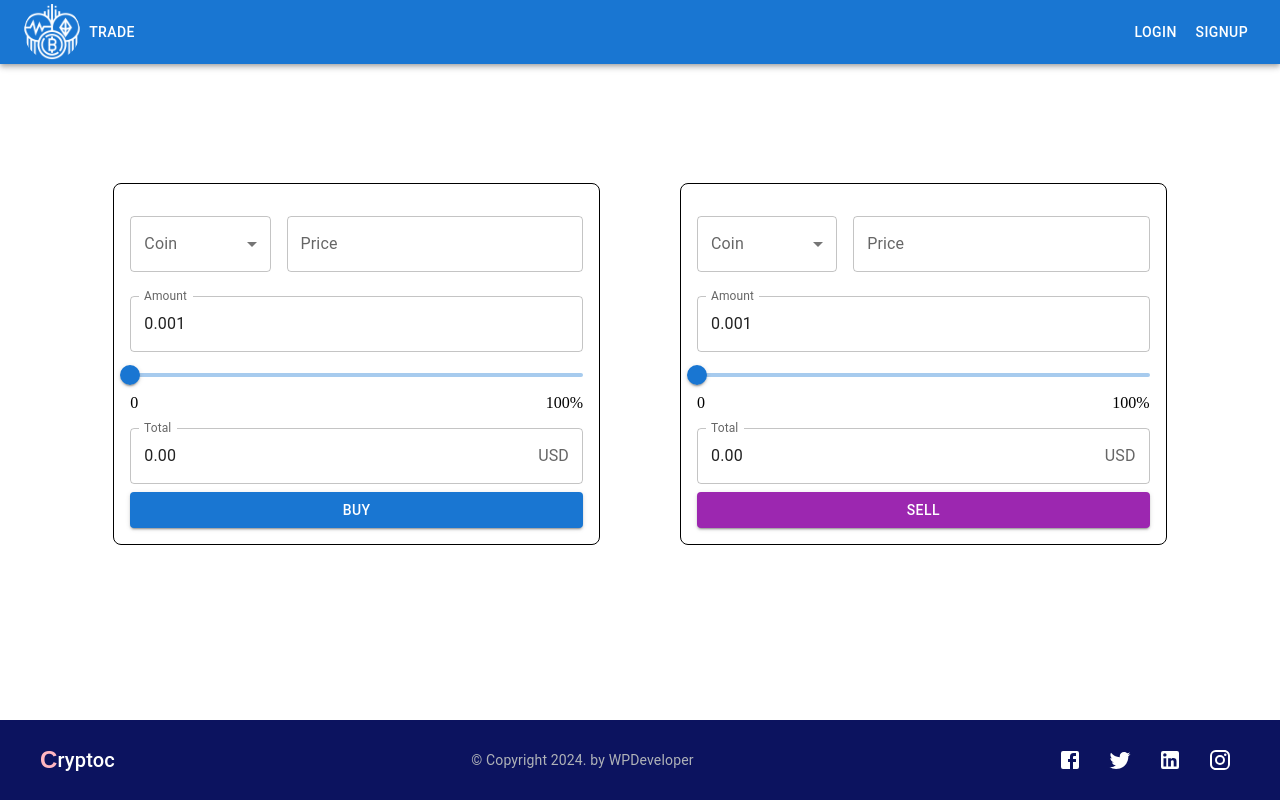
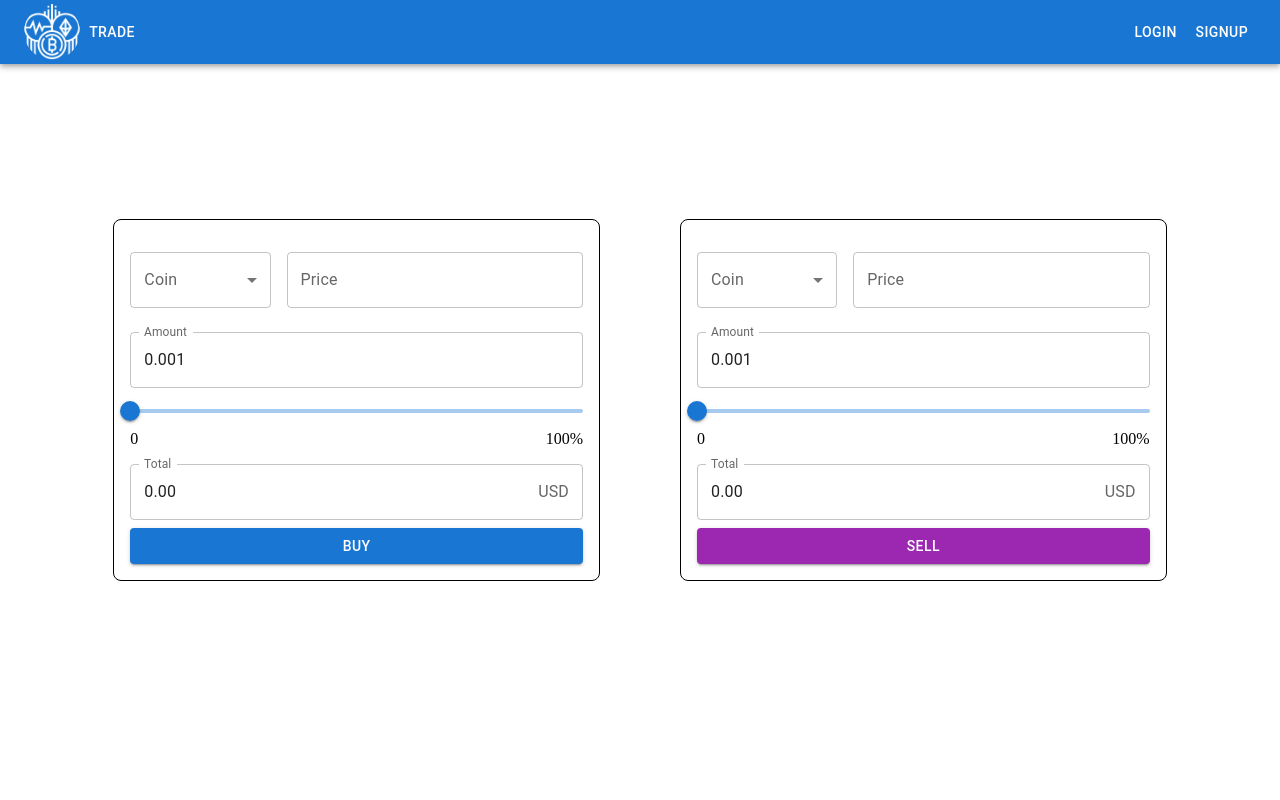
Before and after one commit to Chi-Quynh/Innovation-Project, a React (Create React App) app: page /trade in a window 1280 px wide. Built offline with nearby package versions, Linux system fonts and the light colour scheme; the HTML template or start-up script is replaced by a standard one.

Commit message:
Revert "Add footer to all pages and user must be logged in"
This reverts commit 7f0a04b028788c2c5622d3ea474177183ac6731e.

```diff
--- a/src/components/Footer.js
+++ /dev/null
@@ -1,90 +0,0 @@
-import React from 'react';
-import { Box, Typography, IconButton, Link } from '@mui/material';
-import FacebookIcon from '@mui/icons-material/Facebook';
-import TwitterIcon from '@mui/icons-material/Twitter';
-import LinkedInIcon from '@mui/icons-material/LinkedIn';
-import InstagramIcon from '@mui/icons-material/Instagram';
-
-const Footer = () => {
-    return (
-        <Box
-            component="footer"
-            sx={{
-                backgroundColor: '#0c135f', // Dark blue background color
-                color: 'white',
-                padding: '20px 0',
-                display: 'flex',
-                justifyContent: 'space-between',
-                alignItems: 'center',
-                textAlign: 'center',
-                position: 'relative',
-                width: '100%',
-                bottom: 0,
-            }}
-        >
-            {/* Left Side - Logo */}
-            <Box sx={{ display: 'flex', alignItems: 'center', marginLeft: '5vh', }}>
-                <Typography
-                    variant="h6"
-                    sx={{
-                        fontFamily: 'sans-serif',
-                        fontWeight: 'bold',
-                        fontSize: '24px',
-                        color: 'lightpink',
-                    }}
-                >
-                    C
-                </Typography>
-                <Typography variant="h6">ryptoc</Typography>
-            </Box>
-
-            {/* Center - Copyright */}
-            <Typography
-                variant="body2"
-                sx={{
-                    color: '#b0b3b8',
-                }}
-            >
-                © Copyright 2024. by WPDeveloper
-            </Typography>
-
-            {/* Right Side - Social Media Icons */}
-            <Box sx={{ display: 'flex', gap: '10px', marginRight: '5vh', }}>
-                <IconButton
-                    component={Link}
-                    href="https://facebook.com"
-                    sx={{ color: 'white' }}
-                    target="_blank"
-                >
-                    <FacebookIcon />
-                </IconButton>
-                <IconButton
-                    component={Link}
-                    href="https://twitter.com"
-                    sx={{ color: 'white' }}
-                    target="_blank"
-                >
-                    <TwitterIcon />
-                </IconButton>
-                <IconButton
-                    component={Link}
-                    href="https://linkedin.com"
-                    sx={{ color: 'white' }}
-                    target="_blank"
-                >
-                    <LinkedInIcon />
-                </IconButton>
-                <IconButton
-                    component={Link}
-                    href="https://instagram.com"
-                    sx={{ color: 'white' }}
-                    target="_blank"
-                >
-                    <InstagramIcon />
-                </IconButton>
-            </Box>
-        </Box>
-    );
-};
-
-export default Footer;
--- a/src/components/HomePage.js
+++ b/src/components/HomePage.js
@@ -15,7 +15,6 @@ import {
 } from "@mui/material";
 import { Link } from "react-router-dom";
 import NavBar from "./Navbar"; // Import the NavBar component
-import Footer from "./Footer"
 
 // Your crypto data is here in the same file
 const data = [
@@ -185,7 +184,6 @@ const HomePage = () => {
           </TableBody>
         </Table>
       </TableContainer>
-      <Footer/>
     </>
   );
 };
--- a/src/components/LoginPage.js
+++ b/src/components/LoginPage.js
@@ -3,7 +3,6 @@ import { TextField, Button, Typography, Box, Link as MuiLink } from '@mui/materi
 import { Link, useNavigate } from 'react-router-dom';
 import { useAuth } from '../context/AuthContext';
 import NavBar from '../components/Navbar';
-import Footer from "./Footer";
 
 const LoginPage = () => {
     const [username, setUsername] = useState('');
@@ -69,7 +68,6 @@ const LoginPage = () => {
                     </MuiLink>
                 </Typography>
             </Box>
-            <Footer/>
         </>
     );
 };
--- a/src/components/SignupPage.js
+++ b/src/components/SignupPage.js
@@ -3,7 +3,6 @@ import { TextField, Button, Typography, Box, Link as MuiLink } from '@mui/materi
 import { Link, useNavigate } from 'react-router-dom';
 import { useAuth } from '../context/AuthContext';
 import NavBar from '../components/Navbar';
-import Footer from "./Footer";
 
 const SignupPage = () => {
     const [username, setUsername] = useState('');
@@ -66,7 +65,6 @@ const SignupPage = () => {
                     </MuiLink>
                 </Typography>
             </Box>
-            <Footer/>
         </>
     );
 };
--- a/src/components/TradingPage.js
+++ b/src/components/TradingPage.js
@@ -1,8 +1,6 @@
 import {React, useState } from 'react';
 import NavBar from '../components/Navbar';
 import { Button, TextField, MenuItem, Box, Grid2, Slider, InputAdornment, Snackbar, Alert} from '@mui/material';
-import Footer from "./Footer";
-import { useAuth } from '../context/AuthContext'; // Import the useAuth hook
 
 const TradingPage = () => {
     // State for Buy Section
@@ -12,9 +10,6 @@ const TradingPage = () => {
     // State for Sell Section
     const [sellCoinAmount, setSellCoinAmount] = useState(0.001);
     const [sellCoinPrice, setSellCoinPrice] = useState(''); // State for the selected coin price
-
-    // Auth context to check if the user is logged in
-    const { user } = useAuth(); // Destructure the user from the AuthContext
 
     // Handlers for Buy Section Slider
     const handleBuySliderChange = (event, newValue) => {
@@ -56,12 +51,8 @@ const TradingPage = () => {
     // Handle Buy Button Click
     const handleBuyClick = () => {
         // Close the popup first if already open, then trigger a new one
-        if (!user) { // If the user is not logged in
-            setTimeout(() => {
-                setPopup({ open: true, message: 'Error: You must log in first!', type: 'error' });
-            }, 0);
-        }
-        else if (validateBuyForm()) {
+        setPopup({ open: false, message: '', type: '' });
+        if (validateBuyForm()) {
             setTimeout(() => {
                 setPopup({ open: true, message: 'Purchased', type: 'success' });
             }, 0);
@@ -76,13 +67,7 @@ const TradingPage = () => {
     const handleSellClick = () => {
         // Close the popup first if already open, then trigger a new one
         setPopup({ open: false, message: '', type: '' });
-
-        if (!user) { // If the user is not logged in
-            setTimeout(() => {
-                setPopup({ open: true, message: 'Error: You must log in first!', type: 'error' });
-            }, 0);
-        }
-        else if (validateSellForm()) {
+        if (validateSellForm()) {
             setTimeout(() => {
                 setPopup({ open: true, message: 'Sold', type: 'success' });
             }, 0);
@@ -128,18 +113,19 @@ const TradingPage = () => {
 
     return (
         <>
+            <NavBar />
+            {/* Content */}
             <Box
                 sx={{
-                    minHeight: '100vh', // Make the container at least the height of the viewport
-                    display: 'flex',
-                    flexDirection: 'column', // Stack content and footer vertically
+                    position: 'absolute',  // High alert because a new Navbar may mess this up
+                    top: 0,
+                    left: 0,
+                    height: '100%',
+                    width: '100%',
+                    zIndex: -1 //Crucial to make the navbar interactive again
                 }}
             >
-                <NavBar />
-
-                {/*  Main content MUST BE PLACED HERE to keep the footer bottom */}
-                <Box sx={{ flex: '1', position: 'relative' }}>
-                        <Grid2 container spacing={10} justifyContent="center" alignItems="center" sx={{ minHeight: '75vh'  }}> {/* minHeight is tailed exactly to make the page not pad unnecessary space */}
+                <Grid2 container spacing={10} justifyContent="center" alignItems="center" sx={{ minHeight: '100vh' }}>
                     {/* Buy Section */}
                     <Grid2 item size={5}>
                         <Box border={1} borderRadius={2} p={2} textAlign="center">
@@ -187,7 +173,6 @@ const TradingPage = () => {
                                 fullWidth
                                 margin="normal"
                                 InputProps={{
-                                            readOnly: true,
                                     inputProps: {
                                         min: 0,
                                         step: 0.001,
@@ -271,7 +256,6 @@ const TradingPage = () => {
                                 fullWidth
                                 margin="normal"
                                 InputProps={{
-                                            readOnly: true,
                                     inputProps: {
                                         min: 0,
                                         step: 0.001,
@@ -308,7 +292,7 @@ const TradingPage = () => {
                         </Box>
                     </Grid2>
                 </Grid2>
-
+            </Box>
             {/* Snackbar for Popup */}
             <Snackbar
                 open={popup.open}
@@ -325,11 +309,6 @@ const TradingPage = () => {
                     {popup.message}
                 </Alert>
             </Snackbar>
-                </Box>
-                {/* End of main content */}
-
-                <Footer/>
-            </Box>
         </>
     )
 }
```
Lines whose indentation alone changed are shown as unchanged.
